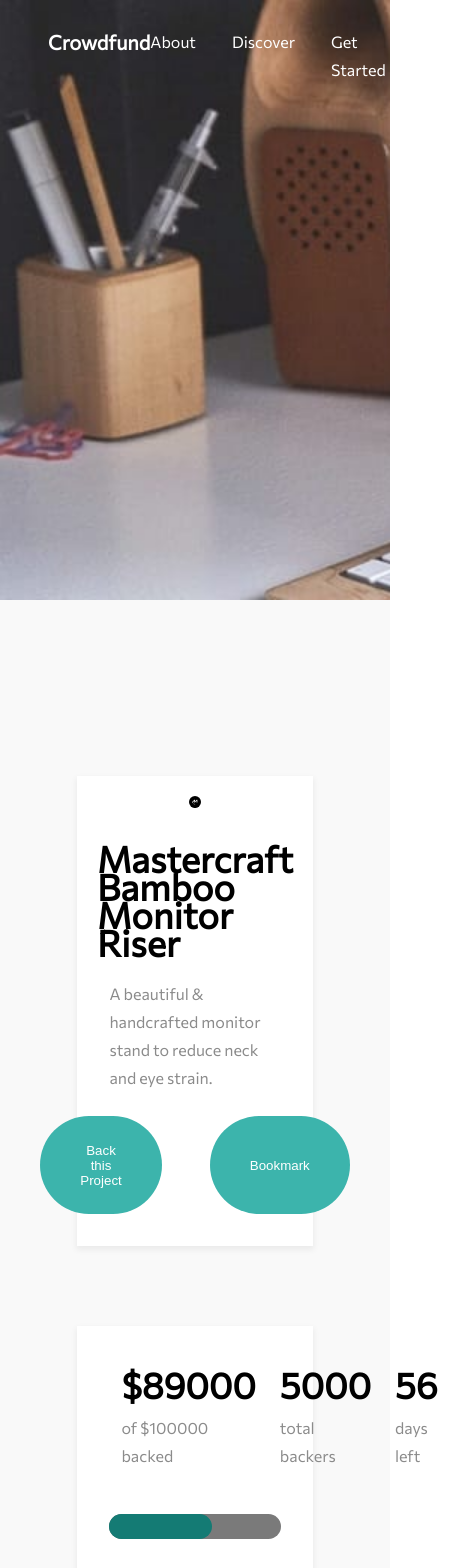
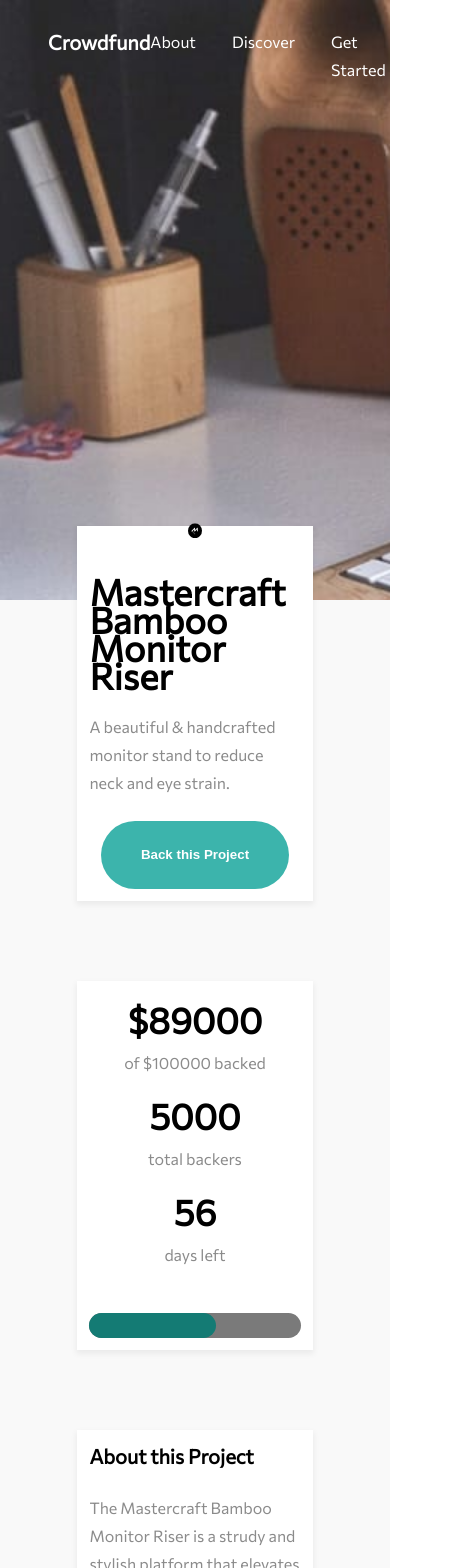
Before and after one commit to nonsoo/crowdfunding--app, a React (Create React App) app: page / in a window 390 px wide. Shown: the top 1568 px of the page, 450 px wide, since content can reach past the window. Built offline with nearby package versions, Linux system fonts and the light colour scheme.

Commit message:
Minor changes to layout

```diff
--- a/src/Components/InteractiveComp/RewardsComp.jsx
+++ b/src/Components/InteractiveComp/RewardsComp.jsx
@@ -17,7 +17,7 @@ const RewardsComp = ({
       <p className="Rewards__Descri">{rewardDescri}</p>
       <div className="RewardsSelectors">
         <p className="RewardsSelectors__Name">
-          <span className="RewardsSelectors__Name--Bold">{pledgeRemains}</span>
+          <span className="RewardsSelectors__Name--Bold">{pledgeRemains} </span>
           left
         </p>
         <Btn btnName={BtnName} cssClass="RewardsSelectors__Btn" />
--- a/src/Components/ItemHeaderComp.jsx
+++ b/src/Components/ItemHeaderComp.jsx
@@ -20,7 +20,6 @@ const ItemHeaderComp = () => {
           btnName="Back this Project"
           cssClass="itemHeaderBtnContainer__btn"
         />
-        <Btn btnName="Bookmark" />
       </div>
     </section>
   );
--- a/src/Components/ProjectDetails.jsx
+++ b/src/Components/ProjectDetails.jsx
@@ -25,7 +25,7 @@ const ProjectDetails = () => {
       rewardName: "Mahogany Special Edition",
       pledgeAmount: "200",
       descri: `You get two Special Edition Mahogany stands, a Backer T-shirt, and a personal thank you.
-      You';; be added to our Backer member list.`,
+      You'll be added to our Backer member list.`,
       pledgeRemains: 0,
     },
   ];
--- a/src/css/comp.css
+++ b/src/css/comp.css
@@ -41,10 +41,10 @@
 
   background-color: var(--col-Prmy-mod);
   color: var(--fcol-prmy);
+  font-weight: var(--fw-tri);
 }
 
 .btn:hover {
-  background-color: #ffffff;
-  outline: 1px solid var(--col-Prmy-mod);
-  color: var(--fcol-sec);
+  background-color: var(--col-Prmy-dark);
+  transition: 0.45s;
 }
--- a/src/css/layout.css
+++ b/src/css/layout.css
@@ -61,6 +61,8 @@
   margin-top: 3rem;
   padding: 3rem;
   width: 100%;
+
+  transform: translateY(-250px);
 }
 
 .mainPageComp {
@@ -91,13 +93,8 @@
 }
 
 .itemHeaderBtnContainer {
-  /* align-self: flex-start; */
   display: flex;
   justify-content: space-around;
-}
-
-.itemHeaderBtnContainer__btn:first-child {
-  margin-right: 3rem;
 }
 
 .FundComp {
@@ -193,3 +190,26 @@
   display: flex;
   justify-content: space-between;
 }
+
+@media screen and (max-width: 800px) {
+  .FundComp {
+    flex-direction: column;
+    align-items: space-around;
+  }
+
+  .FundItems {
+    text-align: center;
+  }
+  .mainPageComp {
+    padding: 0.75rem;
+  }
+  .RewardCompContainer {
+    width: 100%;
+  }
+  .RewardsSelectors,
+  .RewardsHeader {
+    display: flex;
+    flex-direction: column;
+    align-items: center;
+  }
+}
```
